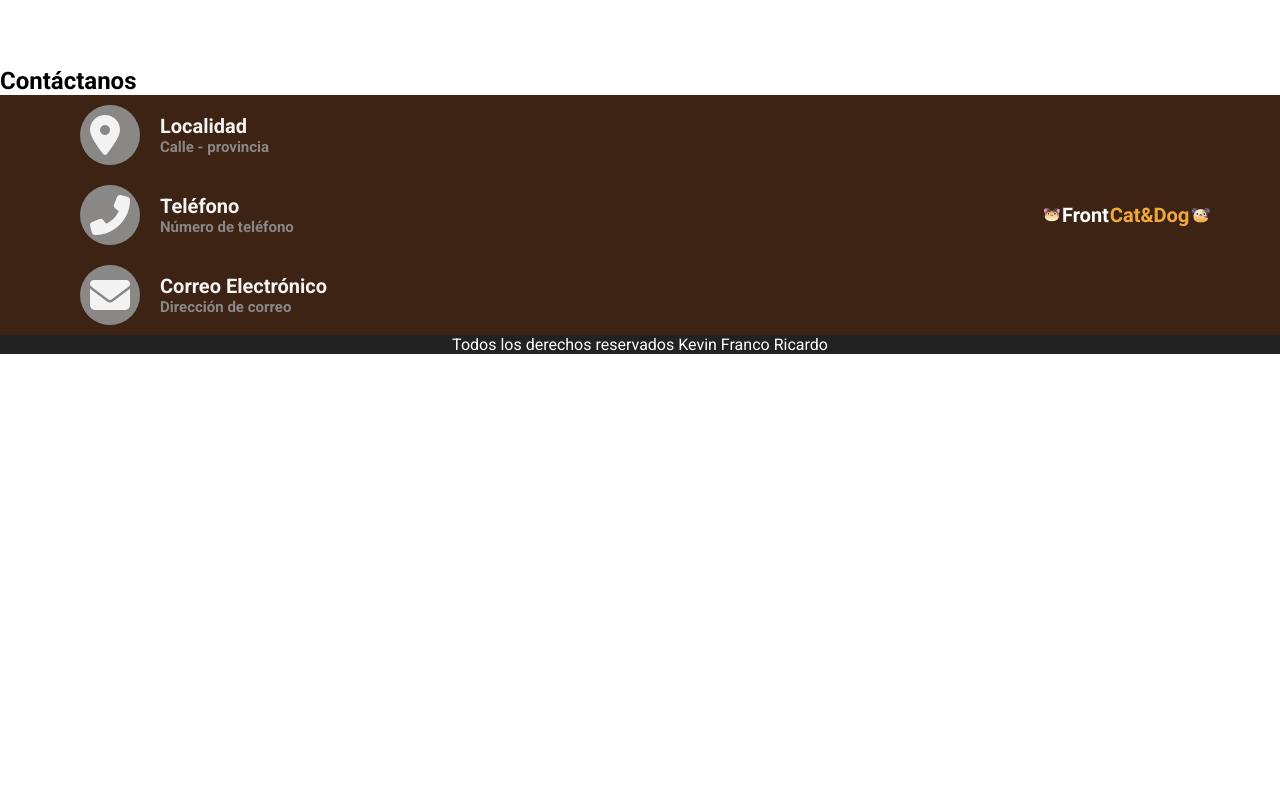
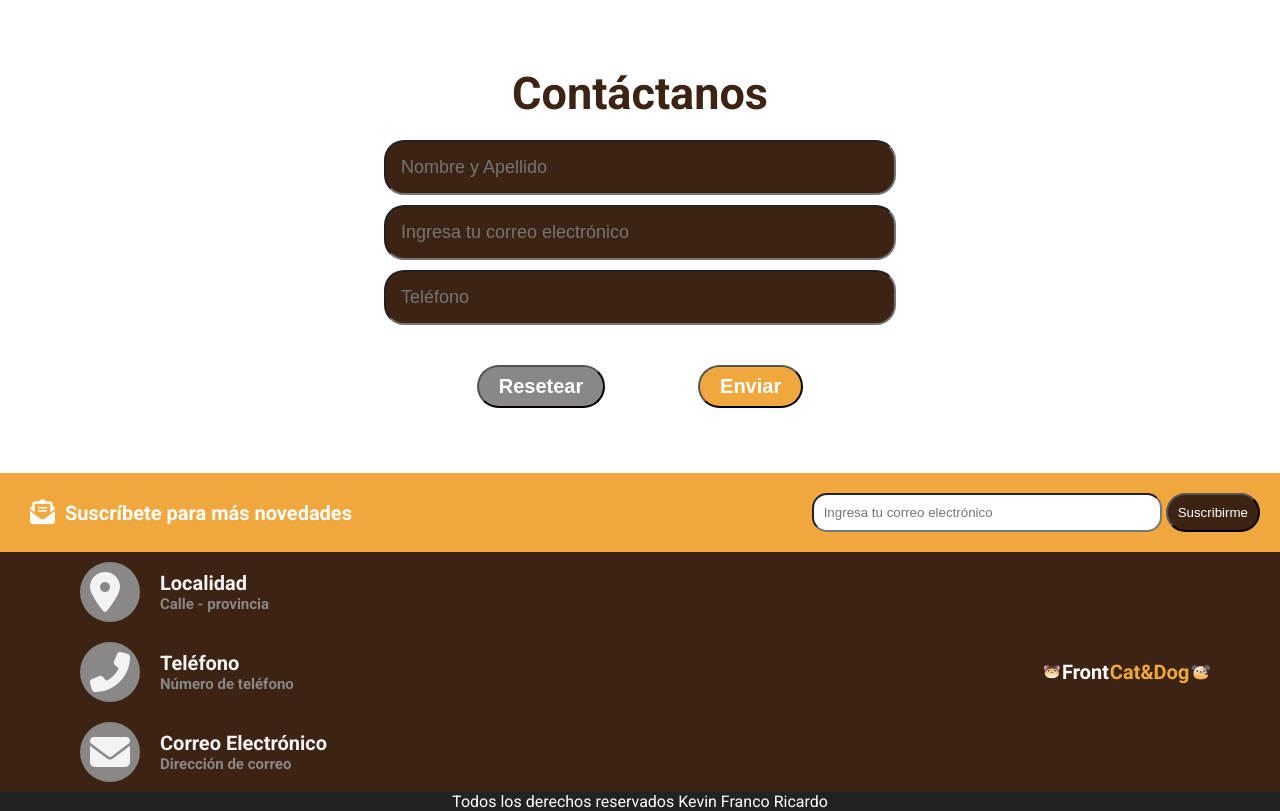
Before and after one commit to kefrari27/Petshop, a plain HTML site: page index.html in a window 1280 px wide. Shown: the part 1211-2022 px from the top of the page. Before the commit the page ends 1565 px from the top, so only its background shows below. Drawn offline with Linux system fonts and the light colour scheme.

Commit message:
Se agregaron las secciones Contactanos y Suscribete

```diff
--- a/css/style.css
+++ b/css/style.css
@@ -174,6 +174,102 @@ main .destacados .productos .item p {
   font-size: 16px;
 }
 
+/* Estilos del Main Sección Contacto */
+
+main .contacto {
+  display: flex;
+  flex-direction: column;
+  align-items: center;
+  margin-bottom: 65px;
+}
+
+main .contacto h2 {
+  font-size: 45px;
+  font-weight: 700;
+  color: #3C2313;
+  margin-bottom: 20px;
+}
+
+main .contacto form {
+  display: flex;
+  flex-direction: column;
+  align-items: center;
+  width: 100%;
+  margin-bottom: 30px;
+}
+
+main .contacto form input {
+  width: 40%;
+  background-color: #3C2313;
+  font-size: 18px;
+  padding: 15px 0 15px 15px;
+  border-radius: 20px;
+  margin-bottom: 10px;
+}
+
+main .contacto .botones {
+  display: flex;
+  justify-content: space-evenly;
+  width: 40%;
+}
+
+main .contacto .botones button[type=reset] {
+  font-size: 20px;
+  font-weight: 700;
+  background-color: #8A8787;
+  color: #FFFFFF;
+  padding: 8px 20px;
+  border-radius: 35px;
+}
+
+main .contacto .botones button[type=submit] {
+  font-size: 20px;
+  font-weight: 700;
+  background-color: #F0A83E;
+  color: #FFFFFF;
+  padding: 8px 20px;
+  border-radius: 35px;
+}
+
+/* Estilos de Main Sección Suscribete */
+
+main .suscribete {
+  display: flex;
+  justify-content: space-between;
+  background-color: #F0A83E;
+  padding: 20px;
+}
+
+main .suscribete .invitacion {
+  display: flex;
+  align-items: center;
+  color: #FFFFFF;
+}
+
+main .suscribete .invitacion h5 {
+  font-size: 20px;
+  font-weight: 700;
+}
+
+main .suscribete .invitacion i {
+  font-size: 25px;
+  margin: 0 10px;
+}
+
+main .suscribete form input[type=email] {
+  background-color: #FFFFFF;
+  width: 350px;
+  border-radius: 15px;
+  padding: 10px;
+}
+
+main .suscribete form button[type=submit] {
+  background-color: #3C2313;
+  color: #FFFFFF;
+  border-radius: 25px;
+  padding: 10px;
+}
+
 /* Estilos del Footer */
 
 footer {
--- a/index.html
+++ b/index.html
@@ -59,9 +59,26 @@
     </section>
     <section class="contacto">
       <h2>Contáctanos</h2>
-
+      <form action="#">
+        <input type="text" name="nombre" placeholder="Nombre y Apellido">
+        <input type="email" name="email" placeholder="Ingresa tu correo electrónico">
+        <input type="tel" name="telefono" placeholder="Teléfono">
+      </form>
+      <div class="botones">
+        <button type="reset">Resetear</button>
+        <button type="submit">Enviar</button>
+      </div>
     </section>
-    <section class="suscribete"></section>
+    <section class="suscribete">
+      <div class="invitacion">
+        <i class="fas fa-envelope-open-text"></i>
+        <h5>Suscríbete para más novedades</h5>
+      </div>
+      <form action="#">
+        <input type="email" name="correo" placeholder="Ingresa tu correo electrónico">
+        <button type="submit">Suscribirme</button>
+      </form>
+    </section>
   </main>
   <footer>
     <div class="topFooter">
```
